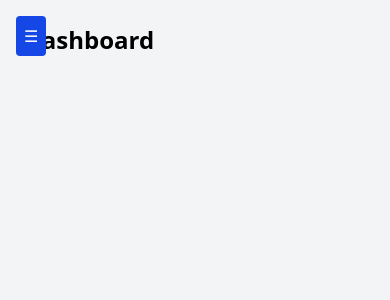
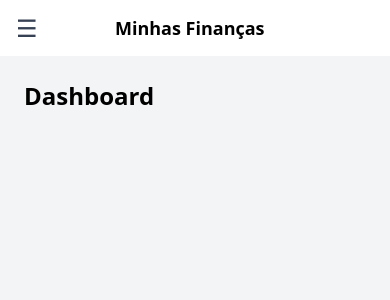
Before and after one commit to SamuelSmith16/sistema-financeiro, a React (Vite) app in the folder frontend/: page / in a window 390 px wide. Shown: the top 300 px of the page. Built offline with nearby package versions, Linux system fonts and the light colour scheme.

Commit message:
feat: restructure MainLayout for improved mobile menu and sidebar navigation

```diff
--- a/frontend/src/layout/MainLayout.jsx
+++ b/frontend/src/layout/MainLayout.jsx
@@ -5,21 +5,28 @@ export default function MainLayout() {
     const [menuOpen, setMenuOpen] = useState(false);
 
     return (
-        <div className="flex h-screen">
-            {/* Botão de menu no mobile */}
+        <div className="flex h-screen flex-col">
+
+            {/* Topbar estilo Airbnb */}
+            <header className="flex items-center justify-between bg-white shadow px-4 h-14 md:hidden">
                 <button
-                className="absolute top-4 left-4 z-50 md:hidden bg-blue-700 text-white p-2 rounded"
+                    className="text-gray-700 text-2xl"
                     onClick={() => setMenuOpen(!menuOpen)}
                 >
                     ☰
                 </button>
+                <h1 className="font-bold text-lg">Minhas Finanças</h1>
+                <div className="w-8"></div> {/* Espaço para balancear */}
+            </header>
+
+            <div className="flex flex-1">
 
                 {/* Sidebar */}
                 <aside
-                className={`fixed md:static top-0 left-0 h-full w-64 bg-blue-700 text-white flex flex-col overflow-y-auto transform transition-tranform duration-300 z-40
+                    className={`fixed md:static top-0 md:top-auto h-full w-64 bg-blue-700 text-white flex flex-col overflow-y-auto transform transition-tranform duration-300 z-40
                     ${menuOpen ? "translate-x-0" : "-translate-x-full"} md:translate-x-0`}
                 >
-                <div className="p-4 text-2xl font-bold border-b border-blue-500">
+                    <div className="hidden md:block p-4 text-2xl font-bold border-b border-blue-500">
                         Minhas Finanças
                     </div>
                     <nav className="flex flex-col gap-2 p-4">
@@ -35,5 +42,6 @@ export default function MainLayout() {
                     <Outlet />
                 </main>
             </div>
+        </div>
     );
 }
```
Lines whose indentation alone changed are shown as unchanged.
